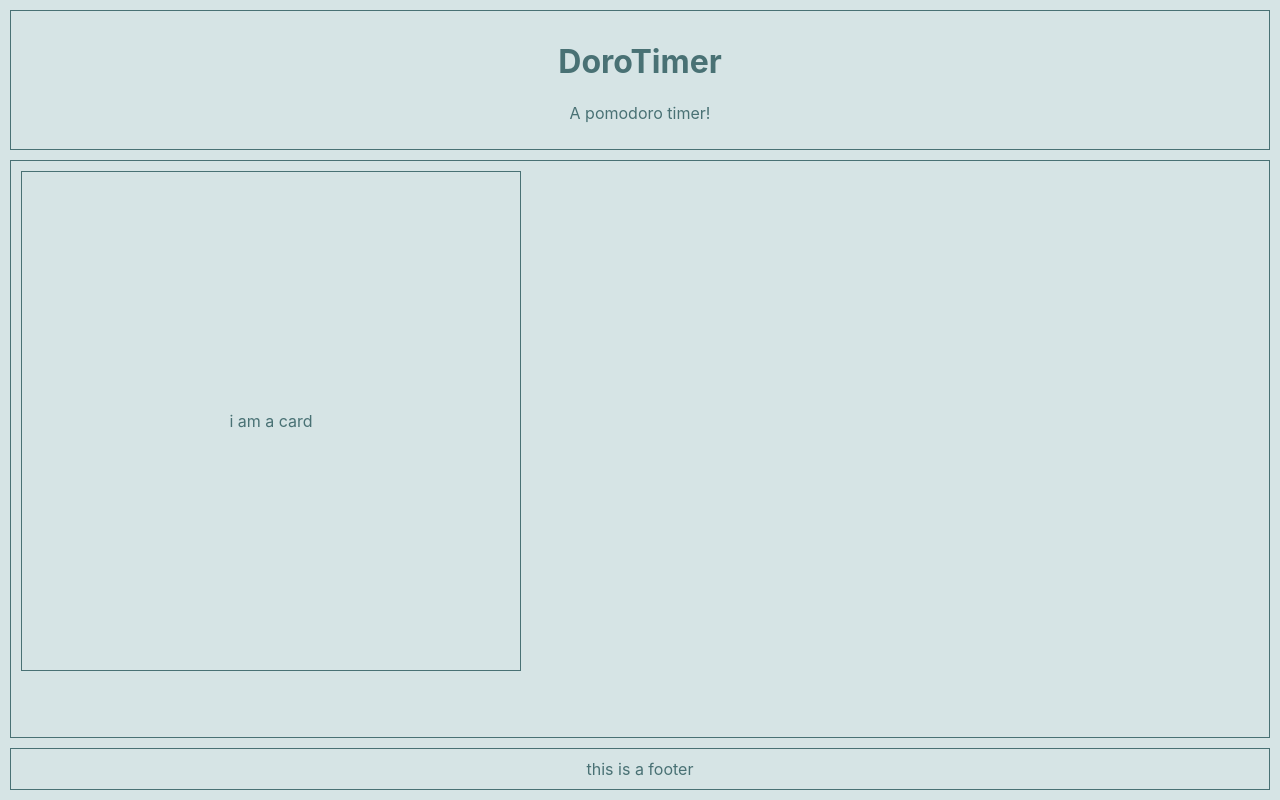
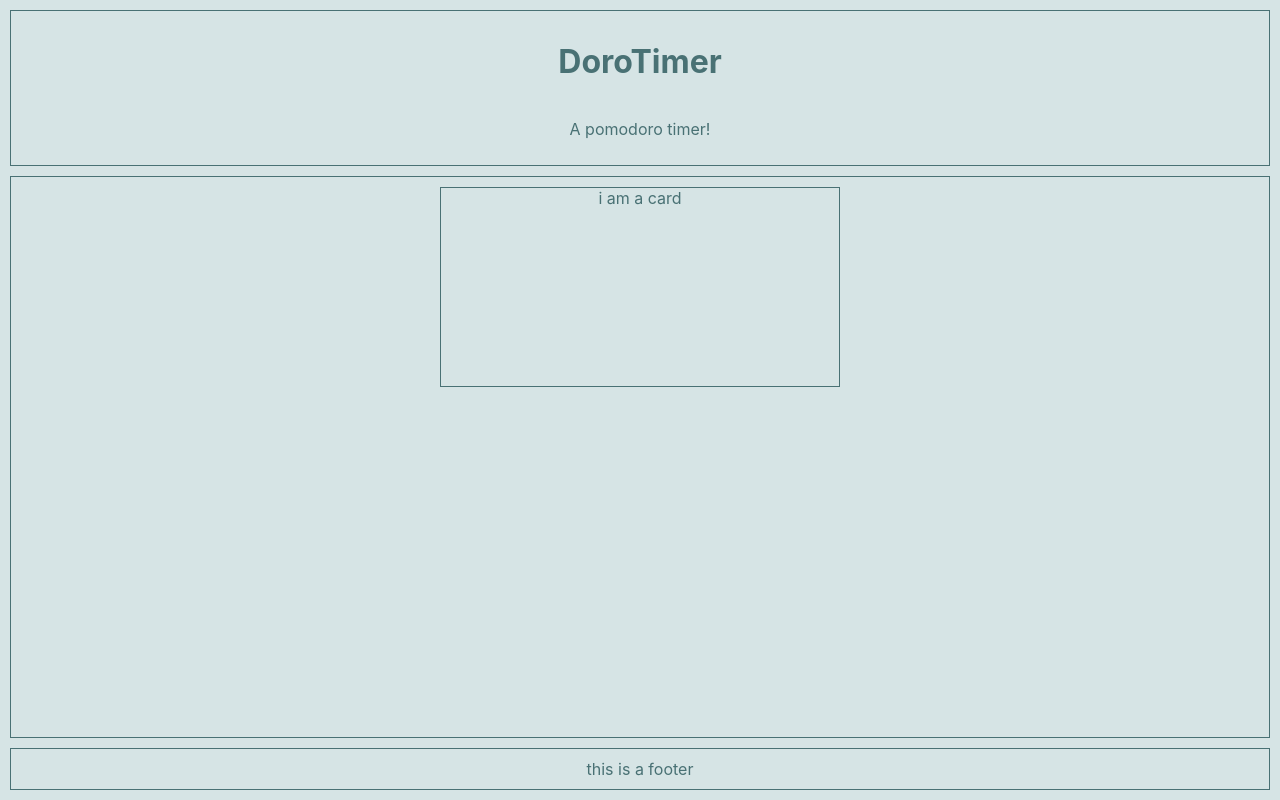
Before and after one commit to kristophesankar/pomolotl, a Next.js app: page / in a window 1280 px wide. Built offline with nearby package versions, Linux system fonts and the light colour scheme.

Commit message:
chore: move components out of pages folder

```diff
--- /dev/null
+++ b/components/Header.js
@@ -0,0 +1,11 @@
+import {item, header} from '../styles/Index.module.css'
+export default function Header () {
+  return (
+    <div className={item}>
+      <div className={header}>
+        <h1>DoroTimer</h1>
+        <p>A pomodoro timer!</p>
+      </div>
+    </div>
+  );
+}
--- a/pages/header.js
+++ /dev/null
@@ -1,9 +0,0 @@
-import {item} from '../styles/Index.module.css'
-export default function Header () {
-  return (
-    <div className={item}>
-      <h1>DoroTimer</h1>
-      <p>A pomodoro timer!</p>
-    </div>
-  );
-}
--- a/styles/Index.module.css
+++ b/styles/Index.module.css
@@ -11,15 +11,19 @@
 }
 
 .item {
+  display: flex;
+  justify-content: center;
   padding: 10px;
   border: solid 1px #497174;
 }
 
-.card {
-  height: 500px;
-  width: 500px;
+.header {
   display: flex;
   flex-direction: column;
+}
+
+.card {
+  height: 200px;
+  width: 400px;
   border: solid 1px #497174;
-  justify-content: center;
 }
```
Also changed, not shown: jsconfig.json (added, +10 -0 lines), pages/index.js (+4 -4 lines), components/Card.js (renamed from pages/Card.js), components/Content.js (renamed from pages/content.js), components/Footer.js (renamed from pages/footer.js), 1 other file (tests, documents, lock files or other folders).
